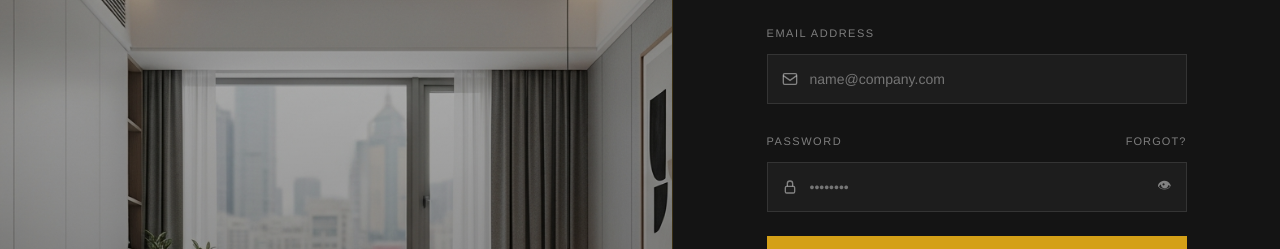
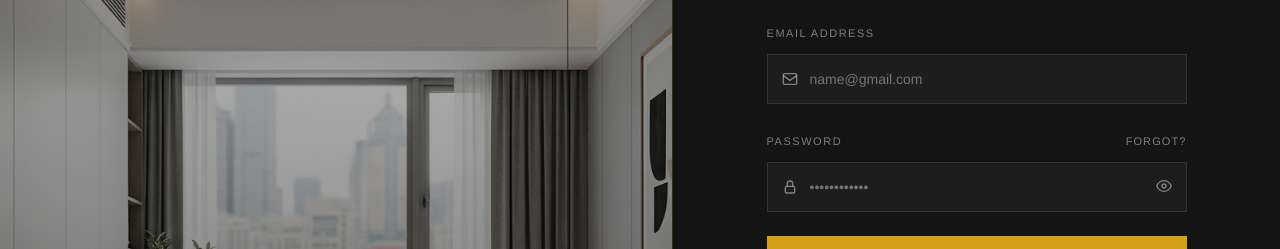
Before and after one commit to Wh1teBryuM/pydesignhk-v2, a React (Vite) app: page /login in a window 1280 px wide. Shown: the part 211-460 px from the top of the page. Built offline with nearby package versions, Linux system fonts and the light colour scheme.

Commit message:
Login Screen: Minor adjustment

```diff
--- a/src/pages/Login.jsx
+++ b/src/pages/Login.jsx
@@ -83,7 +83,7 @@ export default function LoginPage() {
                   <svg style={{width:16,height:16,color:'rgba(255,255,255,0.45)'}} fill="none" stroke="currentColor" strokeWidth="2" viewBox="0 0 24 24"><rect x="2" y="4" width="20" height="16" rx="2"/><path d="M2 7l10 7 10-7"/></svg>
                   <input
                     type="email"
-                    placeholder="name@company.com"
+                    placeholder="name@gmail.com"
                     value={email}
                     onChange={(e) => setEmail(e.target.value)}
                     required
@@ -104,7 +104,7 @@ export default function LoginPage() {
                   <svg style={{width:16,height:16,color:'rgba(255,255,255,0.45)'}} fill="none" stroke="currentColor" strokeWidth="2" viewBox="0 0 24 24"><rect x="5" y="11" width="14" height="10" rx="2"/><path d="M8 11V7a4 4 0 0 1 8 0v4"/></svg>
                   <input
                     type={showPassword ? "text" : "password"}
-                    placeholder="••••••••"
+                    placeholder="••••••••••••"
                     value={password}
                     onChange={(e) => setPassword(e.target.value)}
                     required
@@ -115,7 +115,18 @@ export default function LoginPage() {
                     onClick={() => setShowPassword(!showPassword)}
                     style={styles.eyeBtn}
                   >
-                    {showPassword ? "🙈" : "👁"}
+                    {showPassword ? (
+  <svg style={{width:16,height:16,color:'rgba(255,255,255,0.45)'}} fill="none" stroke="currentColor" strokeWidth="2" viewBox="0 0 24 24">
+    <path d="M17.94 17.94A10.07 10.07 0 0 1 12 20c-7 0-11-8-11-8a18.45 18.45 0 0 1 5.06-5.94"/>
+    <path d="M9.9 4.24A9.12 9.12 0 0 1 12 4c7 0 11 8 11 8a18.5 18.5 0 0 1-2.16 3.19"/>
+    <line x1="1" y1="1" x2="23" y2="23"/>
+  </svg>
+) : (
+  <svg style={{width:16,height:16,color:'rgba(255,255,255,0.45)'}} fill="none" stroke="currentColor" strokeWidth="2" viewBox="0 0 24 24">
+    <path d="M1 12s4-8 11-8 11 8 11 8-4 8-11 8-11-8-11-8z"/>
+    <circle cx="12" cy="12" r="3"/>
+  </svg>
+)}
                   </button>
                 </div>
               </div>
```
